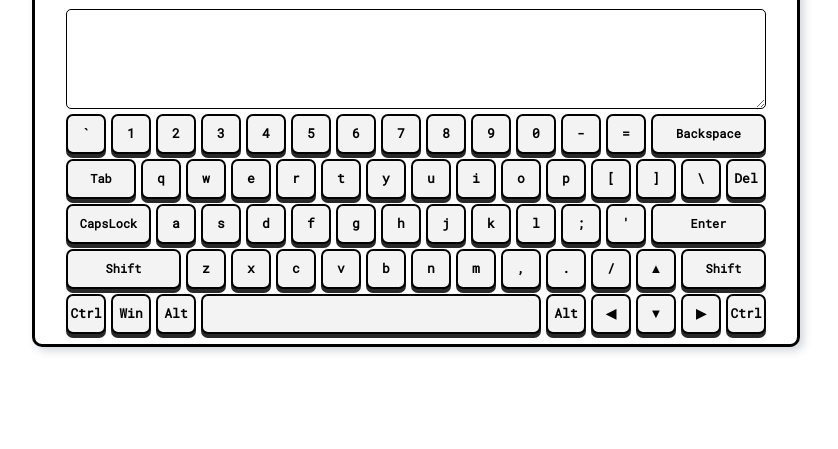
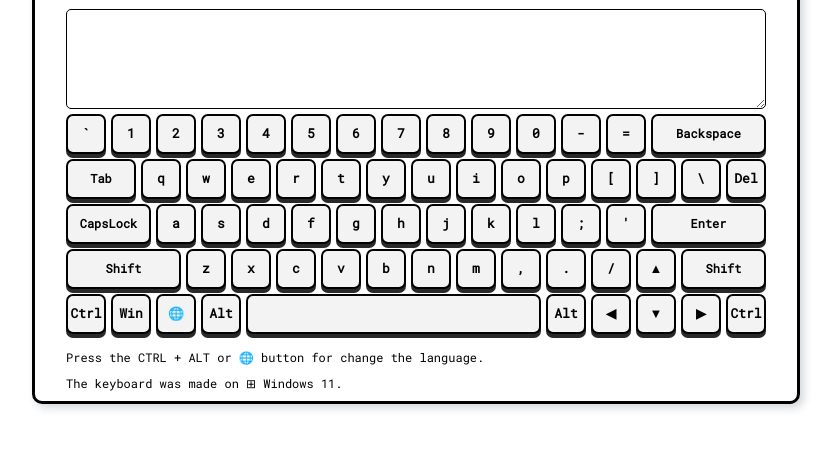
Before and after one commit to chagins/RSS-Virtual-Keyboard, a website built with webpack: page src/index.html in a window 1280 px wide. Shown: the part 51-500 px from the top of the page, without its empty margins (224-1062 px from the left). Built offline with nearby package versions, Linux system fonts and the light colour scheme.

Commit message:
feat: switch between two languages, save a chosen language and hint for user

```diff
--- a/src/index.js
+++ b/src/index.js
@@ -9,13 +9,23 @@ container.id = 'container';
 document.body.appendChild(container);
 
 const page = new Page(container);
-const { main } = page.create();
+const { main, footer } = page.create();
 
 const textArea = new TextArea({ parentContainer: main });
 textArea.create();
 
 const keyboard = new Keyboard({ id: 'keyboard', parentContainer: main });
 keyboard.create();
+
+const hintLang = document.createElement('p');
+hintLang.id = 'hintlang';
+hintLang.innerText = 'Press the CTRL + ALT or 🌐 button for change the language.';
+footer.appendChild(hintLang);
+
+const hintEnv = document.createElement('p');
+hintEnv.id = 'hintenv';
+hintEnv.innerText = 'The keyboard was made on ⊞ Windows 11.';
+footer.appendChild(hintEnv);
 
 document.addEventListener('keydown', (e) => {
   keyboard.keyDown({
--- a/src/js/keyboard.js
+++ b/src/js/keyboard.js
@@ -1,5 +1,6 @@
 import Key from './key';
-import keyCodesObjs from './keycodes';
+import keyCodesEn from './keycodes_en';
+import keyCodesRu from './keycodes_ru';
 import TextArea from './textarea';
 
 export default class Keyboard {
@@ -15,6 +16,8 @@ export default class Keyboard {
     this.parentContainer = parentContainer;
     this.keys = new Map();
     this.keyboard = null;
+    this.isCapsLockOn = false;
+    this.language = null;
   }
 
   /**
@@ -26,11 +29,24 @@ export default class Keyboard {
     keyboard.id = this.id;
     this.parentContainer.appendChild(keyboard);
     this.keyboard = keyboard;
-    this.isCapsLockOn = false;
-    this.#createKeys();
+    this.loadStorageLang();
+    if (this.language === 'EN') this.#createKeys(keyCodesEn);
+    if (this.language === 'RU') this.#createKeys(keyCodesRu);
     this.keyboard.addEventListener('mousedown', this.keyVirtualDown.bind(this));
     this.keyboard.addEventListener('mouseup', this.keyVirtualUp.bind(this));
     return keyboard;
+  }
+
+  loadStorageLang() {
+    if (localStorage.getItem('RSS_LANGUAGE')) {
+      this.language = localStorage.getItem('RSS_LANGUAGE');
+    } else {
+      this.language = 'EN';
+    }
+  }
+
+  saveStorageLang() {
+    localStorage.setItem('RSS_LANGUAGE', this.language);
   }
 
   /**
@@ -52,16 +68,16 @@ export default class Keyboard {
       key.keyDown({
         altKey, ctrlKey, shiftKey, repeat,
       });
-      this.keyDownSpecial(key.key);
+      this.keyDownSpecial(key);
     }
   }
 
   /**
    * Processing special keys down
-   * @param {String} key - the virtual key (Shift, CapsLock and etc)
+   * @param {Object} key - the virtual key (Shift, CapsLock and etc)
    */
   keyDownSpecial(key) {
-    switch (key) {
+    switch (key.key) {
       case 'Shift':
         this.switchToUpperCase();
         this.keyboard.classList.add('upper');
@@ -108,19 +124,39 @@ export default class Keyboard {
       key.keyUp({
         altKey, ctrlKey, shiftKey,
       });
-      this.keyUpSpecial(key.key);
+      this.keyUpSpecial(key);
     }
   }
 
   /**
    * Processing special keys up
-   * @param {String} key - the virtual key (Shift, CapsLock and etc)
+   * @param {Object} key - the virtual key (Shift, CapsLock and etc)
    */
   keyUpSpecial(key) {
-    switch (key) {
+    switch (key.key) {
       case 'Shift':
         this.switchToLowerCase();
         this.keyboard.classList.remove('upper');
+        break;
+      case 'Alt':
+        if (key.ctrlKey) {
+          this.switchLanguage();
+        }
+        break;
+      default:
+        break;
+    }
+  }
+
+  switchLanguage() {
+    switch (this.language) {
+      case 'EN':
+        this.language = 'RU';
+        this.#createKeys(keyCodesRu);
+        break;
+      case 'RU':
+        this.language = 'EN';
+        this.#createKeys(keyCodesEn);
         break;
       default:
         break;
@@ -148,7 +184,7 @@ export default class Keyboard {
           break;
         case 'control':
           TextArea.controlInput(code);
-          this.keyDownSpecial(key.key);
+          this.keyDownSpecial(key);
           break;
         default:
           break;
@@ -158,17 +194,28 @@ export default class Keyboard {
 
   keyVirtualUp(event) {
     const code = event.target.id;
-    if (code) {
-      const key = this.keys.get(code);
-      if (key) {
-        key.keyUp({});
-        this.keyUpSpecial(key.key);
+    if (!code) return;
+    const key = this.keys.get(code);
+    if (key) {
+      switch (key.type) {
+        case 'lang':
+          this.switchLanguage();
+          break;
+        case key.type:
+          key.keyUp({});
+          this.keyUpSpecial(key);
+          break;
+        default:
+          break;
       }
     }
   }
 
-  #createKeys() {
-    keyCodesObjs.forEach((item) => {
+  #createKeys(keyCodesLang) {
+    const keyCodes = keyCodesLang;
+    this.keys.clear();
+    this.keyboard.innerHTML = '';
+    keyCodes.forEach((item) => {
       const key = new Key({
         code: item.code,
         key: item.key,
@@ -179,5 +226,11 @@ export default class Keyboard {
       key.create();
       this.keys.set(key.code, key);
     });
+    if (this.isCapsLockOn) {
+      this.switchToUpperCase();
+      this.keyboard.classList.add('caps', 'upper');
+      this.isCapsLockOn = true;
+    }
+    this.saveStorageLang();
   }
 }
--- a/src/js/keycodes.js
+++ b/src/js/keycodes_en.js
@@ -342,6 +342,12 @@ export default [
     type: 'control',
   },
   {
+    code: 'Language',
+    key: '🌐',
+    size: 'standard',
+    type: 'lang',
+  },
+  {
     code: 'AltLeft',
     key: 'Alt',
     size: 'standard',
--- /dev/null
+++ b/src/js/keycodes_ru.js
@@ -0,0 +1,392 @@
+export default [
+  {
+    code: 'Backquote',
+    key: '`',
+    size: 'standard',
+    type: 'text',
+  },
+  {
+    code: 'Digit1',
+    key: '1',
+    size: 'standard',
+    type: 'text',
+  },
+  {
+    code: 'Digit2',
+    key: '2',
+    size: 'standard',
+    type: 'text',
+  },
+  {
+    code: 'Digit3',
+    key: '3',
+    size: 'standard',
+    type: 'text',
+  },
+  {
+    code: 'Digit4',
+    key: '4',
+    size: 'standard',
+    type: 'text',
+  },
+  {
+    code: 'Digit5',
+    key: '5',
+    size: 'standard',
+    type: 'text',
+  },
+  {
+    code: 'Digit6',
+    key: '6',
+    size: 'standard',
+    type: 'text',
+  },
+  {
+    code: 'Digit7',
+    key: '7',
+    size: 'standard',
+    type: 'text',
+  },
+  {
+    code: 'Digit8',
+    key: '8',
+    size: 'standard',
+    type: 'text',
+  },
+  {
+    code: 'Digit9',
+    key: '9',
+    size: 'standard',
+    type: 'text',
+  },
+  {
+    code: 'Digit0',
+    key: '0',
+    size: 'standard',
+    type: 'text',
+  },
+  {
+    code: 'Minus',
+    key: '-',
+    size: 'standard',
+    type: 'text',
+  },
+  {
+    code: 'Equal',
+    key: '=',
+    size: 'standard',
+    type: 'text',
+  },
+  {
+    code: 'Backspace',
+    key: 'Backspace',
+    size: 'wide',
+    type: 'control',
+  },
+  {
+    code: 'Tab',
+    key: 'Tab',
+    size: 'medium',
+    type: 'control',
+  },
+  {
+    code: 'KeyQ',
+    key: 'й',
+    size: 'standard',
+    type: 'text',
+  },
+  {
+    code: 'KeyW',
+    key: 'ц',
+    size: 'standard',
+    type: 'text',
+  },
+  {
+    code: 'KeyE',
+    key: 'у',
+    size: 'standard',
+    type: 'text',
+  },
+  {
+    code: 'KeyR',
+    key: 'к',
+    size: 'standard',
+    type: 'text',
+  },
+  {
+    code: 'KeyT',
+    key: 'е',
+    size: 'standard',
+    type: 'text',
+  },
+  {
+    code: 'KeyY',
+    key: 'н',
+    size: 'standard',
+    type: 'text',
+  },
+  {
+    code: 'KeyU',
+    key: 'г',
+    size: 'standard',
+    type: 'text',
+  },
+  {
+    code: 'KeyI',
+    key: 'ш',
+    size: 'standard',
+    type: 'text',
+  },
+  {
+    code: 'KeyO',
+    key: 'щ',
+    size: 'standard',
+    type: 'text',
+  },
+  {
+    code: 'KeyP',
+    key: 'з',
+    size: 'standard',
+    type: 'text',
+  },
+  {
+    code: 'BracketLeft',
+    key: 'х',
+    size: 'standard',
+    type: 'text',
+  },
+  {
+    code: 'BracketRight',
+    key: 'ъ',
+    size: 'standard',
+    type: 'text',
+  },
+  {
+    code: 'Backslash',
+    key: '\\',
+    size: 'standard',
+    type: 'text',
+  },
+  {
+    code: 'Delete',
+    key: 'Del',
+    size: 'standard',
+    type: 'text',
+  },
+  {
+    code: 'CapsLock',
+    key: 'CapsLock',
+    size: 'double',
+    type: 'control',
+  },
+  {
+    code: 'KeyA',
+    key: 'ф',
+    size: 'standard',
+    type: 'text',
+  },
+  {
+    code: 'KeyS',
+    key: 'ы',
+    size: 'standard',
+    type: 'text',
+  },
+  {
+    code: 'KeyD',
+    key: 'в',
+    size: 'standard',
+    type: 'text',
+  },
+  {
+    code: 'KeyF',
+    key: 'а',
+    size: 'standard',
+    type: 'text',
+  },
+  {
+    code: 'KeyG',
+    key: 'п',
+    size: 'standard',
+    type: 'text',
+  },
+  {
+    code: 'KeyH',
+    key: 'р',
+    size: 'standard',
+    type: 'text',
+  },
+  {
+    code: 'KeyJ',
+    key: 'о',
+    size: 'standard',
+    type: 'text',
+  },
+  {
+    code: 'KeyK',
+    key: 'л',
+    size: 'standard',
+    type: 'text',
+  },
+  {
+    code: 'KeyL',
+    key: 'д',
+    size: 'standard',
+    type: 'text',
+  },
+  {
+    code: 'Semicolon',
+    key: 'ж',
+    size: 'standard',
+    type: 'text',
+  },
+  {
+    code: 'Quote',
+    key: 'э',
+    size: 'standard',
+    type: 'text',
+  },
+  {
+    code: 'Enter',
+    key: 'Enter',
+    size: 'wide',
+    type: 'control',
+  },
+  {
+    code: 'ShiftLeft',
+    key: 'Shift',
+    size: 'wide',
+    type: 'control',
+  },
+  {
+    code: 'KeyZ',
+    key: 'я',
+    size: 'standard',
+    type: 'text',
+  },
+  {
+    code: 'KeyX',
+    key: 'ч',
+    size: 'standard',
+    type: 'text',
+  },
+  {
+    code: 'KeyC',
+    key: 'с',
+    size: 'standard',
+    type: 'text',
+  },
+  {
+    code: 'KeyV',
+    key: 'м',
+    size: 'standard',
+    type: 'text',
+  },
+  {
+    code: 'KeyB',
+    key: 'и',
+    size: 'standard',
+    type: 'text',
+  },
+  {
+    code: 'KeyN',
+    key: 'т',
+    size: 'standard',
+    type: 'text',
+  },
+  {
+    code: 'KeyM',
+    key: 'ь',
+    size: 'standard',
+    type: 'text',
+  },
+  {
+    code: 'Comma',
+    key: 'б',
+    size: 'standard',
+    type: 'text',
+  },
+  {
+    code: 'Period',
+    key: 'ю',
+    size: 'standard',
+    type: 'text',
+  },
+  {
+    code: 'Slash',
+    key: '.',
+    size: 'standard',
+    type: 'text',
+  },
+  {
+    code: 'ArrowUp',
+    key: '▲',
+    size: 'standard',
+    type: 'text',
+  },
+  {
+    code: 'ShiftRight',
+    key: 'Shift',
+    size: 'double',
+    type: 'control',
+  },
+  {
+    code: 'ControlLeft',
+    key: 'Ctrl',
+    size: 'standard',
+    type: 'control',
+  },
+  {
+    code: 'MetaLeft',
+    key: 'Win',
+    size: 'standard',
+    type: 'control',
+  },
+  {
+    code: 'Language',
+    key: '🌐',
+    size: 'standard',
+    type: 'lang',
+  },
+  {
+    code: 'AltLeft',
+    key: 'Alt',
+    size: 'standard',
+    type: 'control',
+  },
+  {
+    code: 'Space',
+    key: ' ',
+    size: 'space',
+    type: 'control',
+  },
+  {
+    code: 'AltRight',
+    key: 'Alt',
+    size: 'standard',
+    type: 'control',
+  },
+  {
+    code: 'ArrowLeft',
+    key: '◀',
+    size: 'standard',
+    type: 'text',
+  },
+  {
+    code: 'ArrowDown',
+    key: '▼',
+    size: 'standard',
+    type: 'text',
+  },
+  {
+    code: 'ArrowRight',
+    key: '▶',
+    size: 'standard',
+    type: 'text',
+  },
+  {
+    code: 'ControlRight',
+    key: 'Ctrl',
+    size: 'standard',
+    type: 'control',
+  },
+];
--- a/src/styles/_dimensions.scss
+++ b/src/styles/_dimensions.scss
@@ -10,4 +10,4 @@ $columns-key-standart: 3;
 $columns-key-medium: 5;
 $columns-key-double: 6;
 $columns-key-wide: 8;
-$columns-key-space: 23;
+$columns-key-space: 20;
--- a/src/styles/style.scss
+++ b/src/styles/style.scss
@@ -109,4 +109,16 @@ body {
     grid-column: span $columns-key-space;
   }
 
+  #footer {
+    padding: 10px 0 5px;
+    margin: 0 auto;
+    width: 700px;
+    display: flex;
+    gap: 10px;
+    flex-direction: column;
+    font-size: 12px;
+    line-height: 16px;
+    text-align: justify;
+  }
+
 }
```
